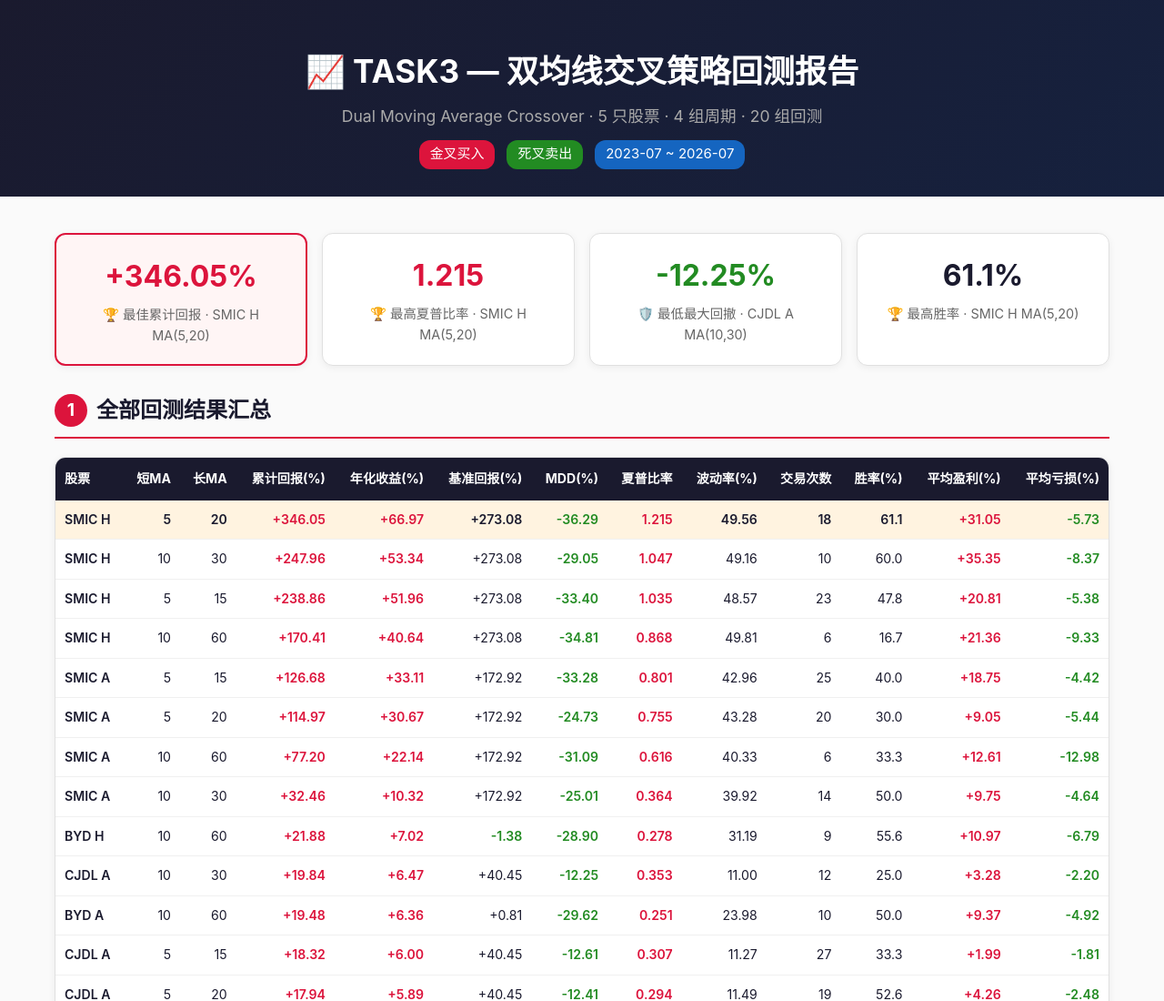
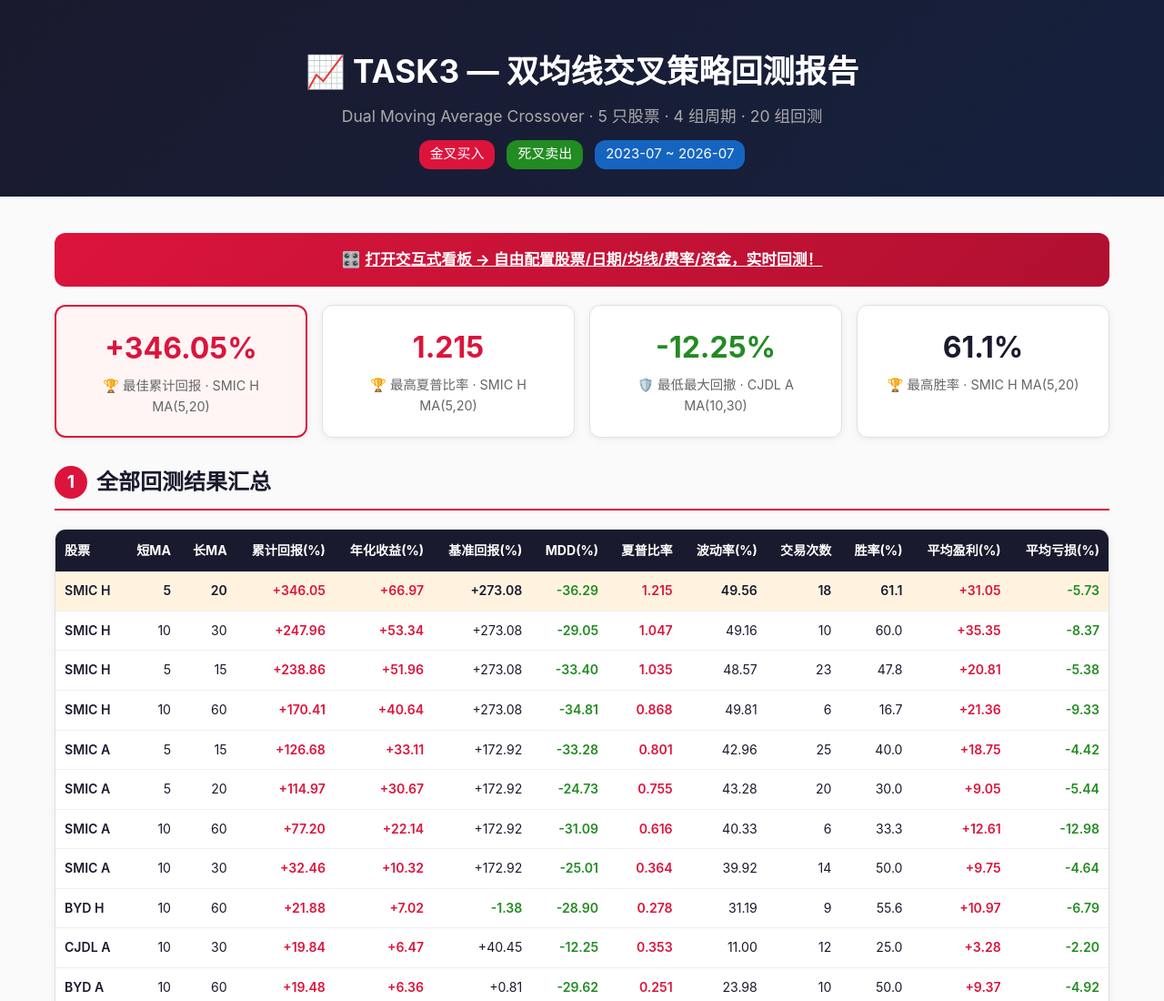
Before and after one commit to Ailsaaaa/ai-quant, a plain HTML site: page index.html in a window 1280 px wide. Shown: the top 1100 px of the page at 91% size. Drawn offline with Linux system fonts and the light colour scheme.

Commit message:
Add CTA banner linking to interactive dashboard

```diff
--- a/index.html
+++ b/index.html
@@ -23,6 +23,14 @@
   header p { color:#aaa; font-size:1.1em; }
   .badge { display:inline-block; background:var(--red-up); color:white; padding:4px 12px; border-radius:12px; font-size:0.85em; margin:0 4px; }
   .badge.green { background:var(--green-dn); }
+  .cta-banner {
+    background: linear-gradient(135deg, #DC143C, #B01030); color: white;
+    text-align: center; padding: 16px 20px; border-radius: 12px;
+    margin: 20px 0; font-size: 1.05em;
+  }
+  .cta-banner a { color: white; font-weight: 700; text-decoration: underline; }
+  .cta-banner a:hover { text-decoration: none; }
+
 
   h2 { font-size:1.5em; margin:30px 0 15px; padding-bottom:10px; border-bottom:2px solid var(--red-up); display:flex; align-items:center; gap:10px; }
   h2 .num { background:var(--red-up); color:white; width:36px; height:36px; border-radius:50%; display:flex; align-items:center; justify-content:center; font-size:0.8em; flex-shrink:0; }
@@ -85,6 +93,9 @@
 </header>
 
 <div class="container">
+  <div class="cta-banner">
+    🎛️ <a href="dashboard.html">打开交互式看板 → 自由配置股票/日期/均线/费率/资金，实时回测！</a>
+  </div>
 
   <!-- Summary -->
   <div class="summary-grid">
```
